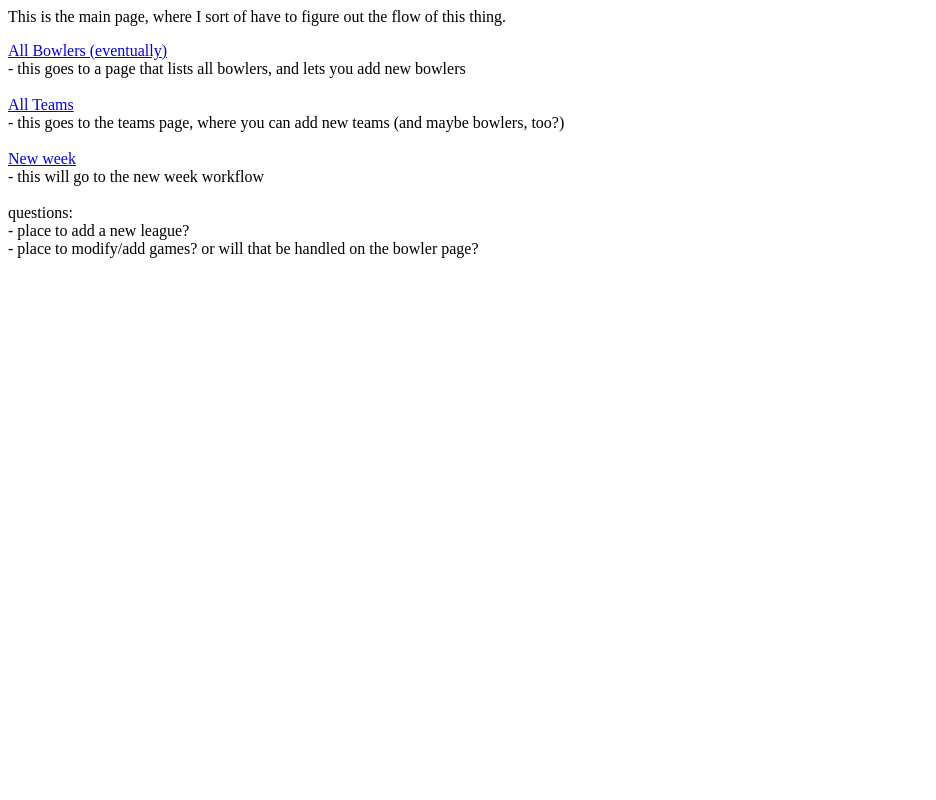
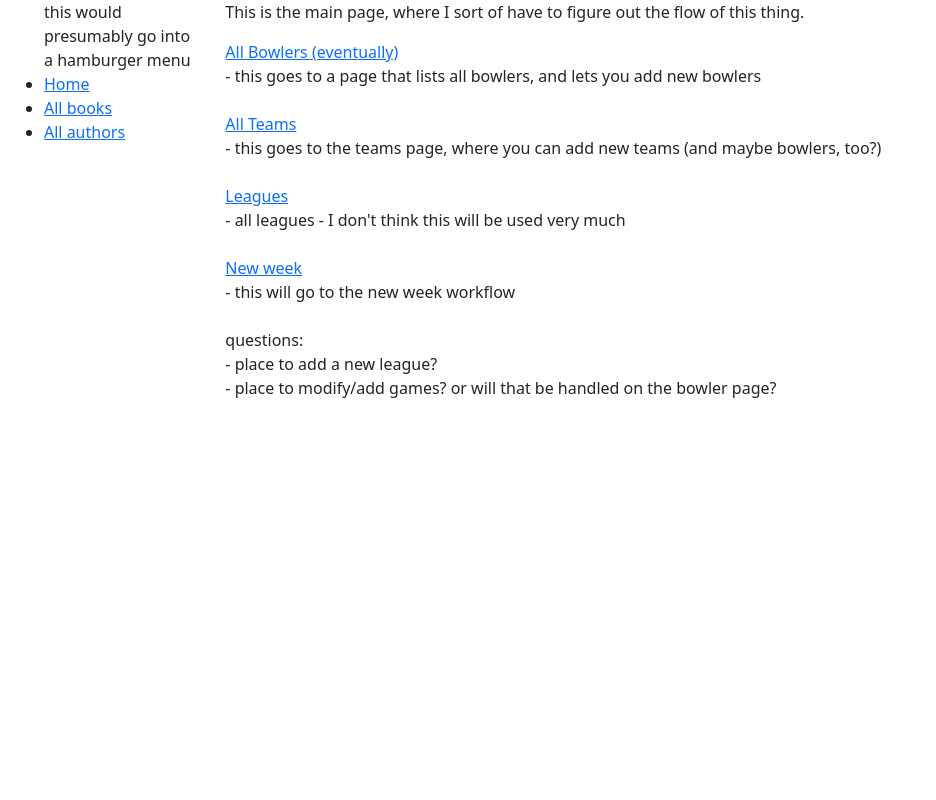
Before and after one commit to fargofallout/bowling_site, a Django app: page /bowling/ in a window 1280 px wide. Shown: the whole page, without its empty margins (0-936 px from the left). Run offline with Django 4.2, Linux system fonts and the light colour scheme.

Commit message:
added base html file, added week page, need to start adding functionality to week

```diff
--- /dev/null
+++ b/bowling/templates/base_generic.html
@@ -0,0 +1,35 @@
+<!DOCTYPE html>
+<html lang="en">
+  <head>
+    {% block title %}
+      <title>Where does this go?</title>
+    {% endblock %}
+    <meta charset="utf-8" />
+    <meta name="viewport" content="width=device-width, initial-scale=1" />
+    <link
+      href="https://cdn.jsdelivr.net/npm/bootstrap@5.1.3/dist/css/bootstrap.min.css"
+      rel="stylesheet"
+      integrity="sha384-1BmE4kWBq78iYhFldvKuhfTAU6auU8tT94WrHftjDbrCEXSU1oBoqyl2QvZ6jIW3"
+      crossorigin="anonymous" />
+    <!-- Add additional CSS in static file -->
+    {% load static %}
+    <link rel="stylesheet" href="{% static 'css/styles.css' %}" />
+  </head>
+  <body>
+    <div class="container-fluid">
+      <div class="row">
+        <div class="col-sm-2">
+          {% block sidebar %}
+            <ul class="sidebar-nav">
+                this would presumably go into a hamburger menu
+              <li><a href="{% url 'bowling:index' %}">Home</a></li>
+              <li><a href="#">All books</a></li>
+              <li><a href="#">All authors</a></li>
+            </ul>
+          {% endblock %}
+        </div>
+        <div class="col-sm-10 ">{% block content %}{% endblock %}</div>
+      </div>
+    </div>
+  </body>
+</html>
--- a/bowling/templates/bowling/bowler.html
+++ b/bowling/templates/bowling/bowler.html
@@ -1,3 +1,7 @@
+{% extends "base_generic.html" %}
+
+{% block content %}
+
 <h4>all bowlers:</h4>
 
 {% if all_bowlers %}
@@ -17,3 +21,5 @@ Add a bowler (no option to associate them with a team right now - that comes lat
     <input id="last_name" name="last_name" type="text" placeholder="Last Name"><br>
     <input type="submit" value="Submit">
 </form>
+
+{% endblock %}
--- a/bowling/templates/bowling/index.html
+++ b/bowling/templates/bowling/index.html
@@ -1,12 +1,21 @@
+
+{% extends "base_generic.html" %}
+
+{% block content %}
+
 <p>This is the main page, where I sort of have to figure out the flow of this thing.</p>
 
 <a href="{% url 'bowling:bowler' %}">All Bowlers (eventually)</a><br>
 - this goes to a page that lists all bowlers, and lets you add new bowlers<br><br>
 <a href="{% url 'bowling:team' %}">All Teams</a><br>
 - this goes to the teams page, where you can add new teams (and maybe bowlers, too?)<br><br>
-<a href="#">New week</a><br>
+<a href="{% url 'bowling:league' %}">Leagues</a><br>
+- all leagues - I don't think this will be used very much<br><br>
+<a href="{% url 'bowling:week' %}">New week</a><br>
 - this will go to the new week workflow<br><br>
 
 questions:<br>
 - place to add a new league?<br>
 - place to modify/add games? or will that be handled on the bowler page?<br>
+
+{% endblock %}
--- a/bowling/templates/bowling/league.html
+++ b/bowling/templates/bowling/league.html
@@ -1,3 +1,7 @@
+{% extends "base_generic.html" %}
+
+{% block content %}
+
 <h4>all leagues:</h4>
 
 {% if all_leagues %}
@@ -20,3 +24,5 @@ Add a league:
     <input id="players_per_team" name="players_per_team" type="text" placeholder="Players Per Team"><br>
     <input type="submit" value="Submit">
 </form>
+
+{% endblock %}
--- a/bowling/templates/bowling/team.html
+++ b/bowling/templates/bowling/team.html
@@ -1,3 +1,7 @@
+{% extends "base_generic.html" %}
+
+{% block content %}
+
 All teams:<br>
 
 {% if all_teams %}
@@ -14,3 +18,5 @@ All teams:<br>
     <input id="team_name" name="team_name" type="text" placeholder="Team Name"><br>
     <input type="submit" value="Submit">
 </form>
+
+{% endblock %}
--- a/bowling/urls.py
+++ b/bowling/urls.py
@@ -12,4 +12,5 @@ urlpatterns = [
         path("create_team", views.create_team, name="create_team"),
         path("league", views.league, name="league"),
         path("create_league", views.create_league, name="create_league"),
+        path("week", views.week, name="week"),
         ]
--- a/bowling/views.py
+++ b/bowling/views.py
@@ -55,3 +55,8 @@ def create_league(request):
 
     vm.create_league(name=name, alley=alley, season=season, day_of_week=day_of_week, players_per_team=players_per_team)
     return HttpResponseRedirect(reverse("bowling:league"))
+
+
+
+def week(request):
+    return render(request, "bowling/week.html")
```
Also changed, not shown: bowling/templates/bowling/week.html (added, +9 -0 lines).
